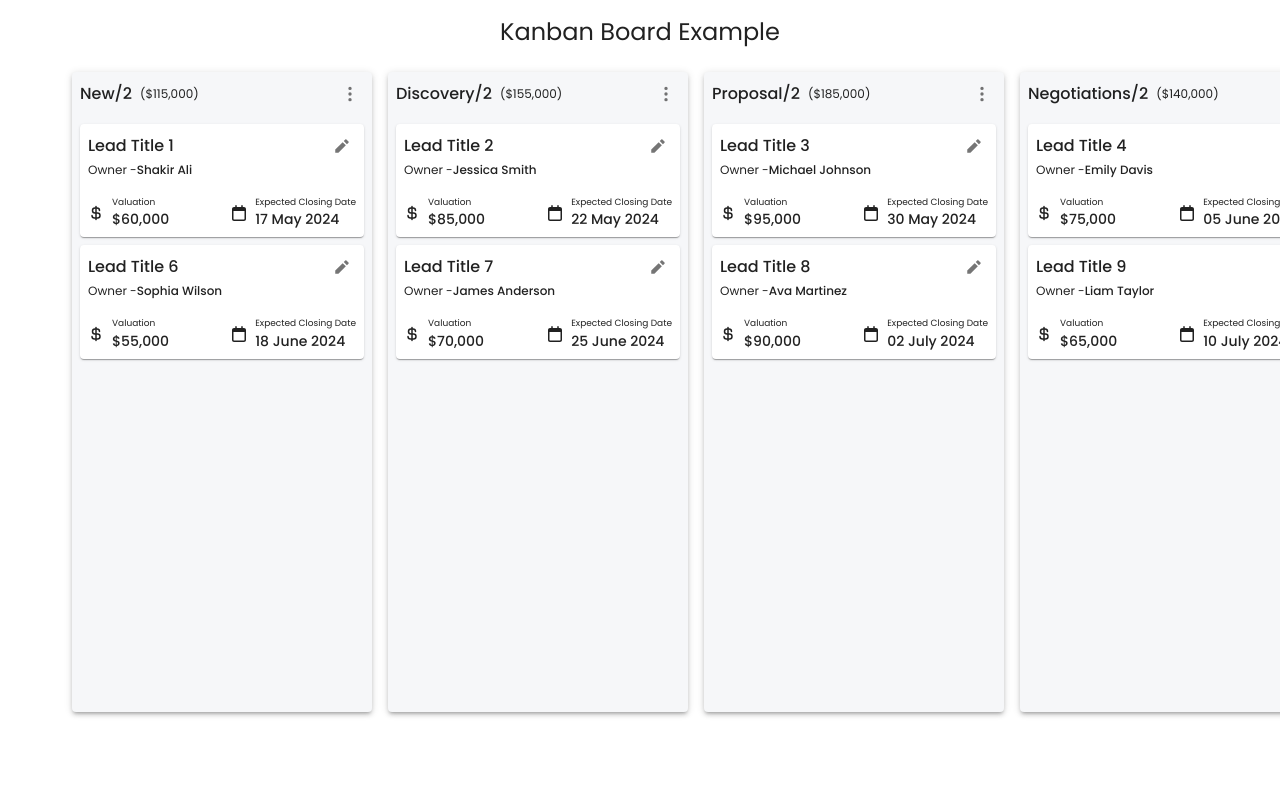
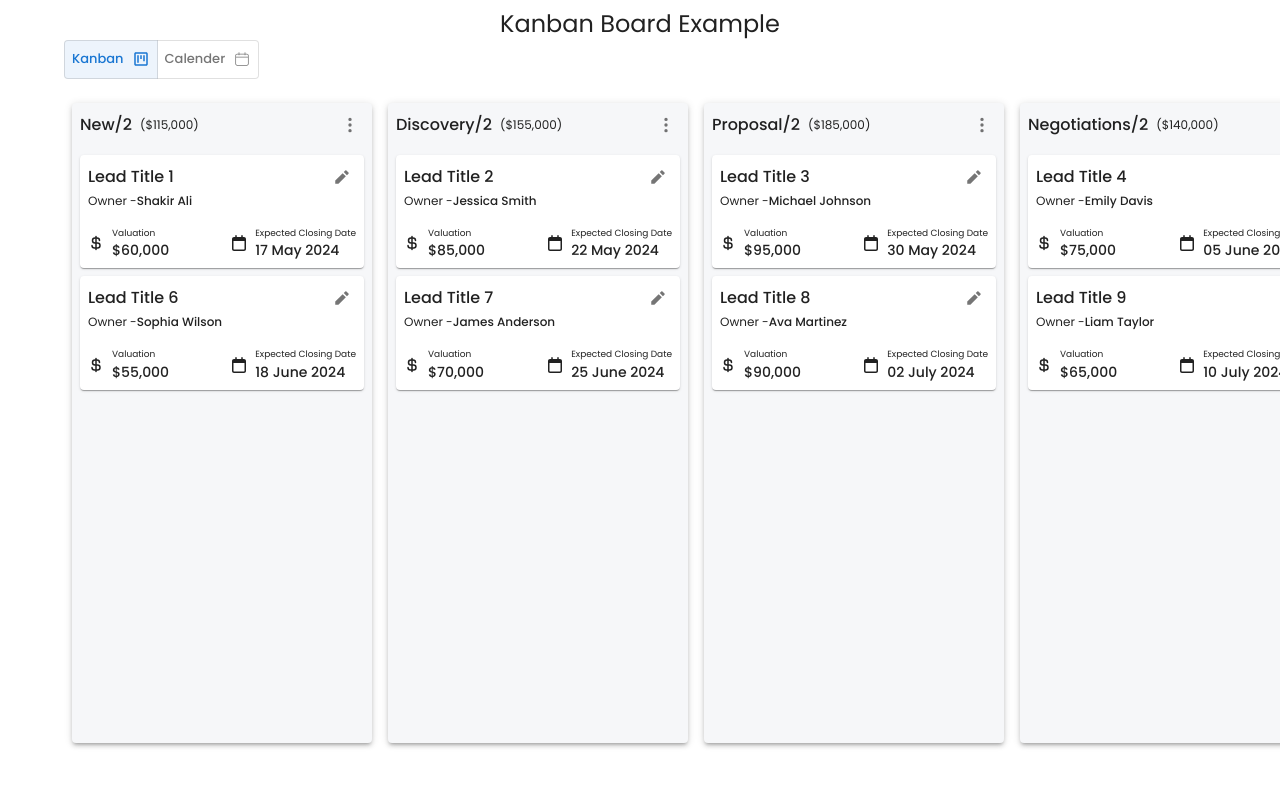
Before and after one commit to ShakirAliSWE/kanban-board-nextjs, a Next.js app: page / in a window 1280 px wide. Shown: the top 786 px of the page. Built offline with nearby package versions, Linux system fonts and the light colour scheme.

Commit message:
toggle-button-added

```diff
--- a/src/app/page.js
+++ b/src/app/page.js
@@ -1,13 +1,45 @@
+"use client";
+import { useState } from "react";
 import { Box, Typography } from "@mui/material";
 import KanbanBoard from "@/components/KanbanBoard/KanbanBoard";
+import CustomToggleButtton from "@/components/Form/CustomToggleButtton";
+
+import { CiCalendar } from "react-icons/ci";
+import { MdOutlineViewKanban } from "react-icons/md";
+
+const DEFAULT_OPTIONS = [
+  {
+    label: "Kanban",
+    value: "kanban",
+    icon: <MdOutlineViewKanban size={18} />,
+  },
+  {
+    label: "Calender",
+    value: "calender",
+    icon: <CiCalendar size={18} />,
+  },
+];
 
 const HomePage = () => {
+  const [selectedToggle, setSelectedToggle] = useState(DEFAULT_OPTIONS[0].value);
+
+  const handlerToggle = (event) => {
+    setSelectedToggle(event.target.value);
+  };
+
   return (
     <Box display={"flex"} flexDirection={"column"}>
-      <Box display={"flex"} justifyContent={"center"} mb={2} mt={2}>
+      <Box display={"flex"} justifyContent={"center"} mt={1}>
         <Typography variant="h5">Kanban Board Example</Typography>
       </Box>
-      <KanbanBoard />
+      <Box mb={2}>
+        <CustomToggleButtton
+          options={DEFAULT_OPTIONS}
+          value={selectedToggle}
+          onChange={handlerToggle}
+        />
+      </Box>
+      {selectedToggle === "kanban" && <KanbanBoard />}
     </Box>
   );
 };
--- /dev/null
+++ b/src/components/Form/CustomToggleButtton.jsx
@@ -0,0 +1,22 @@
+import { Box, Typography } from "@mui/material";
+import ToggleButton from "@mui/material/ToggleButton";
+import ToggleButtonGroup from "@mui/material/ToggleButtonGroup";
+
+const CustomToggleButtton = ({ options = [], ...props }) => {
+  return (
+    <ToggleButtonGroup color="primary" {...props}>
+      {options.map((option) => (
+        <ToggleButton
+          key={option.value}
+          value={option.value}
+          size="small"
+          sx={{ display: "flex", gap: 1, alignItems: "center", textTransform: "none" }}
+        >
+          {option.label} {option.icon}
+        </ToggleButton>
+      ))}
+    </ToggleButtonGroup>
+  );
+};
+
+export default CustomToggleButtton;
```
